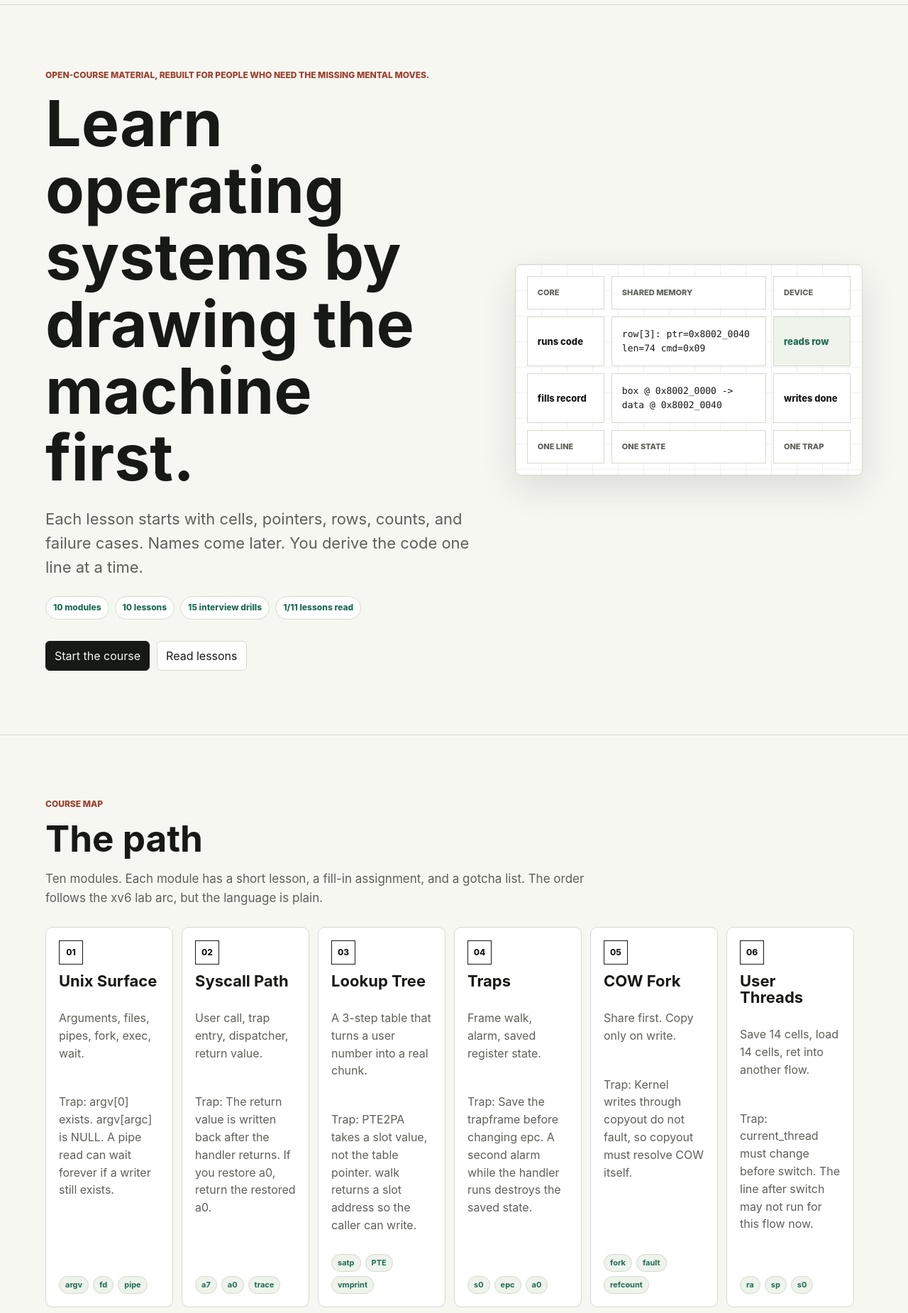
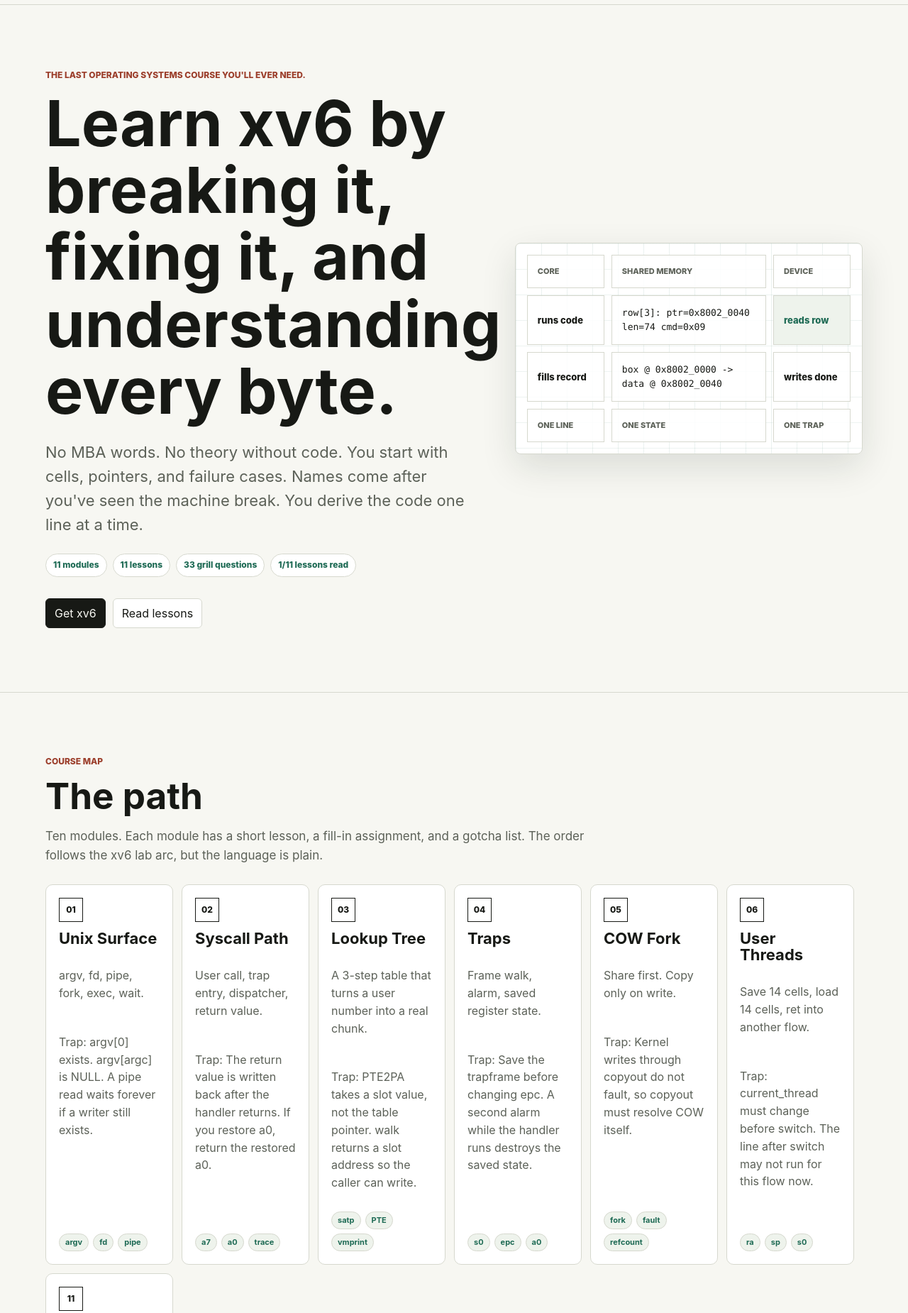
Before and after one commit to raikrahul/os-from-first-principles, a website: page index.html in a window 1280 px wide. Shown: the part 60-1910 px from the top of the page at 71% size. Drawn offline with Linux system fonts and the light colour scheme.

Commit message:
Make it the last OS course: no fluff, just tech depth

```diff
--- a/app.js
+++ b/app.js
@@ -1,8 +1,8 @@
 const modules = [
   {
     title: "Unix Surface",
-    short: "Arguments, files, pipes, fork, exec, wait.",
-    trap: "argv[0] exists. argv[argc] is NULL. A pipe read can wait forever if a writer still exists.",
+    short: "argv, fd, pipe, fork, exec, wait.",
+    trap: "argv[0] exists. argv[argc] is NULL. A pipe read waits forever if a writer still exists.",
     tags: ["argv", "fd", "pipe"]
   },
   {
--- a/index.html
+++ b/index.html
@@ -55,19 +55,19 @@
     <main>
       <section class="hero" id="home">
         <div class="hero-copy">
-          <p class="eyebrow">Open-course material, rebuilt for people who need the missing mental moves.</p>
-          <h1>Learn operating systems by drawing the machine first.</h1>
+          <p class="eyebrow">The last operating systems course you'll ever need.</p>
+          <h1>Learn xv6 by breaking it, fixing it, and understanding every byte.</h1>
           <p class="lede">
-            Each lesson starts with cells, pointers, rows, counts, and failure cases.
-            Names come later. You derive the code one line at a time.
+            No MBA words. No theory without code. You start with cells, pointers, and failure cases.
+            Names come after you've seen the machine break. You derive the code one line at a time.
           </p>
           <div class="proof-strip" aria-label="Project proof points">
-            <span>10 modules</span>
-            <span>10 lessons</span>
-            <span>15 interview drills</span>
+            <span>11 modules</span>
+            <span>11 lessons</span>
+            <span>33 grill questions</span>
           </div>
           <div class="hero-actions">
-            <a class="button primary" href="#course">Start the course</a>
+            <a class="button primary" href="#setup">Get xv6</a>
             <a class="button" href="#lessons">Read lessons</a>
           </div>
         </div>
@@ -107,8 +107,8 @@
       <section class="band split" id="lessons">
         <div class="section-head">
           <p class="eyebrow">Lessons</p>
-          <h2>Read, then derive</h2>
-          <p>Pick a lesson. Every page is designed for paper work, not passive reading.</p>
+          <h2>Break it, fix it, understand it</h2>
+          <p>Each lesson: concrete state → one blank → exact failure → code → grill. No passive reading.</p>
         </div>
         <div class="lesson-shell">
           <aside class="lesson-list" id="lessonList" aria-label="Lesson list"></aside>
@@ -119,8 +119,8 @@
       <section class="band" id="assignments">
         <div class="section-head">
           <p class="eyebrow">Assignments</p>
-          <h2>Minimal briefs</h2>
-          <p>No long preface. Each brief says what to build, what to prove, and where you can lie to yourself.</p>
+          <h2>Build or fail</h2>
+          <p>Each brief says what to build, what to prove, and where you can lie to yourself.</p>
         </div>
         <div class="assignment-grid" id="assignmentGrid"></div>
       </section>
```
